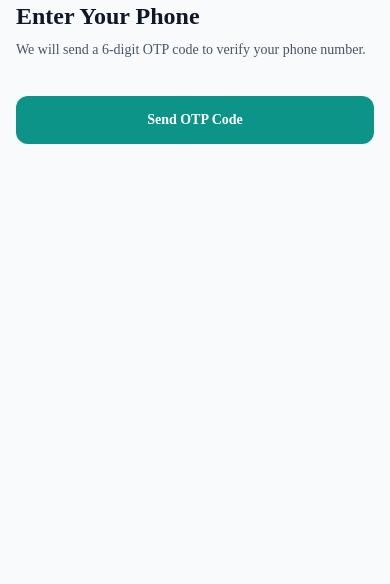
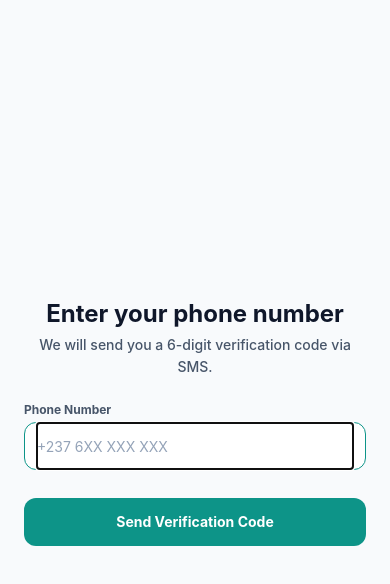
Before and after one commit to forku-brandon/wunabuy, a React Native app in the folder mobile/: screen /Login in a window 390 px wide. Shown: the top 584 px of the page. Built offline with nearby package versions, Linux system fonts and the light colour scheme.

Commit message:
fix(mobile): wire production auth screens into AuthNavigator and fix typography font fallbacks

```diff
--- a/mobile/src/components/auth/OTPInput.tsx
+++ b/mobile/src/components/auth/OTPInput.tsx
@@ -111,7 +111,6 @@ const styles = StyleSheet.create({
     borderRadius: borderRadius.md,
     textAlign: 'center',
     fontSize: 22,
-    fontFamily: 'PlusJakartaSans-Bold',
     fontWeight: '700',
   },
 });
--- a/mobile/src/components/ui/Input.tsx
+++ b/mobile/src/components/ui/Input.tsx
@@ -115,7 +115,6 @@ const styles = StyleSheet.create({
     flex: 1,
     height: '100%',
     fontSize: 14,
-    fontFamily: 'Inter',
   },
   leftIcon: {
     marginRight: spacing.xs,
--- a/mobile/src/navigation/AuthNavigator.tsx
+++ b/mobile/src/navigation/AuthNavigator.tsx
@@ -1,83 +1,13 @@
 import React from 'react';
-import { View, StyleSheet } from 'react-native';
 import { createNativeStackNavigator } from '@react-navigation/native-stack';
 import { AuthStackParamList } from './types';
-import { ScreenContainer, Text, Button } from '../components/ui';
 import { useThemeStore } from '../stores/theme.store';
-import { spacing } from '@wunabuy/design-tokens';
+import { WelcomeScreen } from '../screens/auth/WelcomeScreen';
+import { LoginScreen } from '../screens/auth/LoginScreen';
+import { VerifyOTPScreen } from '../screens/auth/VerifyOTPScreen';
+import { RegisterScreen } from '../screens/auth/RegisterScreen';
 
 const Stack = createNativeStackNavigator<AuthStackParamList>();
-
-// Placeholder screen for Welcome
-const WelcomeScreen = ({ navigation }: any) => {
-  return (
-    <ScreenContainer contentContainerStyle={styles.center}>
-      <Text variant="display" bold align="center" style={styles.title}>
-        Wunabuy
-      </Text>
-      <Text variant="bodyLarge" secondary align="center" style={styles.subtitle}>
-        Escrow-Protected E-Commerce & Logistics Marketplace
-      </Text>
-      <Button
-        title="Get Started"
-        onPress={() => navigation.navigate('Login')}
-        style={styles.button}
-      />
-    </ScreenContainer>
-  );
-};
-
-// Placeholder screen for Login
-const LoginScreen = ({ navigation }: any) => {
-  return (
-    <ScreenContainer>
-      <Text variant="h1" bold style={styles.title}>
-        Enter Your Phone
-      </Text>
-      <Text variant="bodyMedium" secondary style={styles.subtitle}>
-        We will send a 6-digit OTP code to verify your phone number.
-      </Text>
-      <Button
-        title="Send OTP Code"
-        onPress={() => navigation.navigate('VerifyOTP', { phone: '+237670000000' })}
-        style={styles.button}
-      />
-    </ScreenContainer>
-  );
-};
-
-// Placeholder screen for Verify OTP
-const VerifyOTPScreen = ({ navigation, route }: any) => {
-  return (
-    <ScreenContainer>
-      <Text variant="h1" bold style={styles.title}>
-        Verify Code
-      </Text>
-      <Text variant="bodyMedium" secondary style={styles.subtitle}>
-        Sent to {route.params?.phone ?? '+237 6XX XXX XXX'}
-      </Text>
-      <Button
-        title="Verify & Continue"
-        onPress={() => navigation.navigate('Register', { phone: route.params?.phone })}
-        style={styles.button}
-      />
-    </ScreenContainer>
-  );
-};
-
-// Placeholder screen for Register
-const RegisterScreen = () => {
-  return (
-    <ScreenContainer>
-      <Text variant="h1" bold style={styles.title}>
-        Complete Profile
-      </Text>
-      <Text variant="bodyMedium" secondary style={styles.subtitle}>
-        Enter your details to finalize your account registration.
-      </Text>
-    </ScreenContainer>
-  );
-};
 
 export const AuthNavigator = () => {
   const { theme } = useThemeStore();
@@ -96,19 +26,3 @@ export const AuthNavigator = () => {
     </Stack.Navigator>
   );
 };
-
-const styles = StyleSheet.create({
-  center: {
-    justifyContent: 'center',
-    alignItems: 'center',
-  },
-  title: {
-    marginBottom: spacing.sm,
-  },
-  subtitle: {
-    marginBottom: spacing.xl,
-  },
-  button: {
-    marginTop: spacing.md,
-  },
-});
--- a/mobile/src/screens/auth/LoginScreen.tsx
+++ b/mobile/src/screens/auth/LoginScreen.tsx
@@ -2,7 +2,7 @@ import React, { useState } from 'react';
 import { View, StyleSheet } from 'react-native';
 import { ScreenContainer, Text, Input, Button, Toast } from '../../components/ui';
 import { formatPhone, validatePhoneNumber, normalizePhone } from '@wunabuy/utils';
-import { spacing } from '@wunabuy/design-tokens';
+import { spacing, colors } from '@wunabuy/design-tokens';
 import { useTranslation } from 'react-i18next';
 
 export const LoginScreen = ({ navigation }: any) => {
@@ -14,7 +14,6 @@ export const LoginScreen = ({ navigation }: any) => {
 
   const handlePhoneChange = (text: string) => {
     setError('');
-    // Auto-format for display
     setPhone(text);
   };
 
@@ -27,12 +26,11 @@ export const LoginScreen = ({ navigation }: any) => {
 
     setLoading(true);
     try {
-      // In production API integration: await authApi.login({ phone: normalized });
       setToastMessage('OTP code sent successfully!');
       setTimeout(() => {
         setLoading(false);
         navigation.navigate('VerifyOTP', { phone: normalized });
-      }, 800);
+      }, 600);
     } catch (err: any) {
       setLoading(false);
       setError(err?.message || 'Failed to send OTP code. Please try again.');
@@ -40,12 +38,13 @@ export const LoginScreen = ({ navigation }: any) => {
   };
 
   return (
-    <ScreenContainer>
+    <ScreenContainer contentContainerStyle={styles.container}>
+      <View style={styles.contentBox}>
         <View style={styles.header}>
-        <Text variant="h1" bold style={styles.title}>
+          <Text variant="h1" bold align="center" style={styles.title}>
             {t('auth.loginTitle')}
           </Text>
-        <Text variant="bodyMedium" secondary style={styles.subtitle}>
+          <Text variant="bodyMedium" secondary align="center" style={styles.subtitle}>
             {t('auth.loginSubtitle')}
           </Text>
         </View>
@@ -58,6 +57,7 @@ export const LoginScreen = ({ navigation }: any) => {
           onChangeText={handlePhoneChange}
           error={error}
           autoFocus
+          containerStyle={styles.inputContainer}
         />
 
         <Button
@@ -67,6 +67,7 @@ export const LoginScreen = ({ navigation }: any) => {
           onPress={handleSubmit}
           style={styles.button}
         />
+      </View>
 
       {toastMessage && <Toast message={toastMessage} type="success" />}
     </ScreenContainer>
@@ -74,17 +75,29 @@ export const LoginScreen = ({ navigation }: any) => {
 };
 
 const styles = StyleSheet.create({
+  container: {
+    justifyContent: 'center',
+    paddingVertical: spacing['2xl'],
+  },
+  contentBox: {
+    width: '100%',
+    paddingHorizontal: spacing.sm,
+  },
   header: {
-    marginTop: spacing.xl,
-    marginBottom: spacing.lg,
+    marginBottom: spacing.xl,
+    alignItems: 'center',
   },
   title: {
     marginBottom: spacing.xs,
   },
   subtitle: {
-    lineHeight: 20,
+    lineHeight: 22,
+    paddingHorizontal: spacing.md,
+  },
+  inputContainer: {
+    marginBottom: spacing.lg,
   },
   button: {
-    marginTop: spacing.md,
+    marginTop: spacing.sm,
   },
 });
--- a/mobile/src/screens/auth/RegisterScreen.tsx
+++ b/mobile/src/screens/auth/RegisterScreen.tsx
@@ -1,17 +1,18 @@
 import React, { useState } from 'react';
 import { View, StyleSheet, TouchableOpacity } from 'react-native';
 import { ScreenContainer, Text, Input, Button, Card, Toast } from '../../components/ui';
+import { SecureTokenService } from '../../services/SecureTokenService';
 import { useAuthStore } from '../../stores/auth.store';
-import { UserRole } from '@wunabuy/types';
-import { colors, spacing, borderRadius } from '@wunabuy/design-tokens';
+import { UserRole, UserStatus } from '@wunabuy/types';
+import { colors, spacing } from '@wunabuy/design-tokens';
 import { useTranslation } from 'react-i18next';
 
-export const RegisterScreen = ({ navigation, route }: any) => {
+export const RegisterScreen = ({ route }: any) => {
   const { t } = useTranslation();
   const phone = route.params?.phone ?? '+237670000000';
-  const { user, updateUser } = useAuthStore();
+  const { setAuth } = useAuthStore();
 
-  const [fullName, setFullName] = useState(user?.full_name ?? '');
+  const [fullName, setFullName] = useState('');
   const [selectedRole, setSelectedRole] = useState<UserRole>(UserRole.BUYER);
   const [error, setError] = useState('');
   const [loading, setLoading] = useState(false);
@@ -26,15 +27,27 @@ export const RegisterScreen = ({ navigation, route }: any) => {
     setError('');
 
     try {
-      // In production: await authApi.register({ phone, full_name: fullName, role: selectedRole });
-      updateUser({
+      const newUser = {
+        id: 'user_uuid_' + Date.now(),
+        phone,
+        email: null,
         full_name: fullName.trim(),
         role: selectedRole,
+        status: UserStatus.ACTIVE,
+        avatar_url: null,
+        is_phone_verified: true,
+        default_address: null,
         available_roles: [selectedRole, UserRole.BUYER],
-      });
+        created_at: new Date().toISOString(),
+        updated_at: new Date().toISOString(),
+      };
 
+      const accessToken = '1|sanctum_token_access_mock_' + Date.now();
+      const refreshToken = 'sanctum_token_refresh_mock_' + Date.now();
+
+      await SecureTokenService.setTokens(accessToken, refreshToken);
+      setAuth(newUser, accessToken, refreshToken);
       setLoading(false);
-      // Navigation will be automatically updated by RootNavigator as user is authenticated
     } catch (err: any) {
       setLoading(false);
       setError(err?.message || 'Failed to complete registration.');
@@ -42,13 +55,14 @@ export const RegisterScreen = ({ navigation, route }: any) => {
   };
 
   return (
-    <ScreenContainer>
+    <ScreenContainer contentContainerStyle={styles.container}>
+      <View style={styles.contentBox}>
         <View style={styles.header}>
-        <Text variant="h1" bold style={styles.title}>
+          <Text variant="h1" bold align="center" style={styles.title}>
             {t('auth.registerTitle')}
           </Text>
-        <Text variant="bodyMedium" secondary style={styles.subtitle}>
-          Tell us your name and how you plan to use Wunabuy.
+          <Text variant="bodyMedium" secondary align="center" style={styles.subtitle}>
+            Enter your details to finalize your account registration.
           </Text>
         </View>
 
@@ -61,6 +75,7 @@ export const RegisterScreen = ({ navigation, route }: any) => {
             setFullName(text);
           }}
           error={error}
+          containerStyle={styles.inputContainer}
         />
 
         <Text variant="caption" bold color={colors.neutral[600]} style={styles.roleLabel}>
@@ -130,24 +145,37 @@ export const RegisterScreen = ({ navigation, route }: any) => {
           onPress={handleSubmit}
           style={styles.button}
         />
+      </View>
     </ScreenContainer>
   );
 };
 
 const styles = StyleSheet.create({
+  container: {
+    justifyContent: 'center',
+    paddingVertical: spacing.xl,
+  },
+  contentBox: {
+    width: '100%',
+    paddingHorizontal: spacing.sm,
+  },
   header: {
-    marginTop: spacing.xl,
     marginBottom: spacing.lg,
+    alignItems: 'center',
   },
   title: {
     marginBottom: spacing.xs,
   },
   subtitle: {
-    lineHeight: 20,
+    lineHeight: 22,
+    paddingHorizontal: spacing.md,
+  },
+  inputContainer: {
+    marginBottom: spacing.md,
   },
   roleLabel: {
     marginBottom: spacing.sm,
-    marginTop: spacing.sm,
+    marginTop: spacing.xs,
   },
   roleCard: {
     marginBottom: spacing.md,
@@ -186,6 +214,6 @@ const styles = StyleSheet.create({
     backgroundColor: colors.role.seller,
   },
   button: {
-    marginTop: spacing.lg,
+    marginTop: spacing.md,
   },
 });
--- a/mobile/src/screens/auth/VerifyOTPScreen.tsx
+++ b/mobile/src/screens/auth/VerifyOTPScreen.tsx
@@ -2,22 +2,18 @@ import React, { useState, useEffect } from 'react';
 import { View, StyleSheet, TouchableOpacity } from 'react-native';
 import { ScreenContainer, Text, Button, Toast } from '../../components/ui';
 import { OTPInput } from '../../components/auth/OTPInput';
-import { SecureTokenService } from '../../services/SecureTokenService';
-import { useAuthStore } from '../../stores/auth.store';
 import { validateOTP, formatPhone } from '@wunabuy/utils';
 import { spacing, colors } from '@wunabuy/design-tokens';
-import { UserRole, UserStatus } from '@wunabuy/types';
 import { useTranslation } from 'react-i18next';
 
 export const VerifyOTPScreen = ({ navigation, route }: any) => {
   const { t } = useTranslation();
   const phone = route.params?.phone ?? '+237670000000';
-  const { setAuth } = useAuthStore();
 
   const [otp, setOtp] = useState('');
   const [loading, setLoading] = useState(false);
   const [error, setError] = useState('');
-  const [timer, setTimer] = useState(300); // 300 seconds (5 min) countdown
+  const [timer, setTimer] = useState(300); // 300 seconds (5 min)
   const [toastMessage, setToastMessage] = useState<string | null>(null);
 
   useEffect(() => {
@@ -38,34 +34,8 @@ export const VerifyOTPScreen = ({ navigation, route }: any) => {
     setError('');
 
     try {
-      // Mock successful verification for development / UI flow
-      // In production API integration: const res = await authApi.verifyOtp({ phone, otp });
-      const mockUser = {
-        id: 'user_uuid_12345',
-        phone,
-        email: null,
-        full_name: 'Jean Dupont',
-        role: UserRole.BUYER,
-        status: UserStatus.ACTIVE,
-        avatar_url: null,
-        is_phone_verified: true,
-        default_address: null,
-        available_roles: [UserRole.BUYER, UserRole.SELLER],
-        created_at: new Date().toISOString(),
-        updated_at: new Date().toISOString(),
-      };
-
-      const mockAccessToken = '1|sanctum_token_access_mock_12345';
-      const mockRefreshToken = 'sanctum_token_refresh_mock_67890';
-
-      // Save tokens securely
-      await SecureTokenService.setTokens(mockAccessToken, mockRefreshToken);
-
-      // Populate Zustand Auth Store
-      setAuth(mockUser, mockAccessToken, mockRefreshToken);
-
       setLoading(false);
-      // If user requires profile registration, navigate to Register; otherwise RootNavigator handles app mount
+      // Navigate to Register screen to finalize account details
       navigation.navigate('Register', { phone });
     } catch (err: any) {
       setLoading(false);
@@ -88,12 +58,13 @@ export const VerifyOTPScreen = ({ navigation, route }: any) => {
   };
 
   return (
-    <ScreenContainer>
+    <ScreenContainer contentContainerStyle={styles.container}>
+      <View style={styles.contentBox}>
         <View style={styles.header}>
-        <Text variant="h1" bold style={styles.title}>
+          <Text variant="h1" bold align="center" style={styles.title}>
             {t('auth.verifyOTPTitle')}
           </Text>
-        <Text variant="bodyMedium" secondary style={styles.subtitle}>
+          <Text variant="bodyMedium" secondary align="center" style={styles.subtitle}>
             {t('auth.verifyOTPSubtitle', { phone: formatPhone(phone) })}
           </Text>
         </View>
@@ -101,7 +72,7 @@ export const VerifyOTPScreen = ({ navigation, route }: any) => {
         <OTPInput value={otp} onChangeOTP={setOtp} disabled={loading} />
 
         {error ? (
-        <Text variant="caption" color={colors.semantic.error[500]} style={styles.error}>
+          <Text variant="caption" color={colors.semantic.error[500]} align="center" style={styles.error}>
             {error}
           </Text>
         ) : null}
@@ -116,16 +87,17 @@ export const VerifyOTPScreen = ({ navigation, route }: any) => {
 
         <View style={styles.resendContainer}>
           {timer > 0 ? (
-          <Text variant="caption" secondary>
+            <Text variant="caption" secondary align="center">
               Resend code in {formatTimer(timer)}
             </Text>
           ) : (
             <TouchableOpacity onPress={handleResend}>
-            <Text variant="bodyMedium" bold color={colors.primary[500]}>
+              <Text variant="bodyMedium" bold color={colors.primary[500]} align="center">
                 {t('auth.resendOTP')}
               </Text>
             </TouchableOpacity>
           )}
+        </View>
       </View>
 
       {toastMessage && <Toast message={toastMessage} type="info" />}
@@ -134,25 +106,33 @@ export const VerifyOTPScreen = ({ navigation, route }: any) => {
 };
 
 const styles = StyleSheet.create({
+  container: {
+    justifyContent: 'center',
+    paddingVertical: spacing['2xl'],
+  },
+  contentBox: {
+    width: '100%',
+    paddingHorizontal: spacing.sm,
+  },
   header: {
-    marginTop: spacing.xl,
-    marginBottom: spacing.md,
+    marginBottom: spacing.lg,
+    alignItems: 'center',
   },
   title: {
     marginBottom: spacing.xs,
   },
   subtitle: {
-    lineHeight: 20,
+    lineHeight: 22,
+    paddingHorizontal: spacing.md,
   },
   error: {
-    marginBottom: spacing.md,
-    textAlign: 'center',
+    marginVertical: spacing.sm,
   },
   button: {
-    marginTop: spacing.sm,
+    marginTop: spacing.md,
   },
   resendContainer: {
-    marginTop: spacing.lg,
+    marginTop: spacing.xl,
     alignItems: 'center',
   },
 });
--- a/packages/design-tokens/src/typography.ts
+++ b/packages/design-tokens/src/typography.ts
@@ -1,22 +1,16 @@
 /**
- * Typography tokens
+ * Typography tokens for cross-platform React Native & Web
  */
 
-/**
- * Font families
- */
 export const fontFamilies = {
-  heading: 'PlusJakartaSans-Bold',
-  headingSemiBold: 'PlusJakartaSans-SemiBold',
-  body: 'Inter-Regular',
-  bodyMedium: 'Inter-Medium',
+  heading: 'System',
+  headingSemiBold: 'System',
+  body: 'System',
+  bodyMedium: 'System',
   headingWeb: "'Plus Jakarta Sans', sans-serif",
   bodyWeb: "'Inter', sans-serif",
 } as const;
 
-/**
- * Font size scale
- */
 export const fontSizes = {
   display: 32,
   h1: 24,
@@ -28,9 +22,6 @@ export const fontSizes = {
   overline: 10,
 } as const;
 
-/**
- * Line height scale
- */
 export const lineHeights = {
   display: 40,
   h1: 32,
@@ -42,19 +33,13 @@ export const lineHeights = {
   overline: 14,
 } as const;
 
-/**
- * Font weight scale
- */
 export const fontWeights = {
-  bold: '700',
-  semiBold: '600',
-  medium: '500',
-  regular: '400',
-} as const;
+  bold: '700' as const,
+  semiBold: '600' as const,
+  medium: '500' as const,
+  regular: '400' as const,
+};
 
-/**
- * Pre-configured text styles
- */
 export const textStyles = {
   display: {
     fontFamily: fontFamilies.heading,
```
Lines whose indentation alone changed are shown as unchanged.
